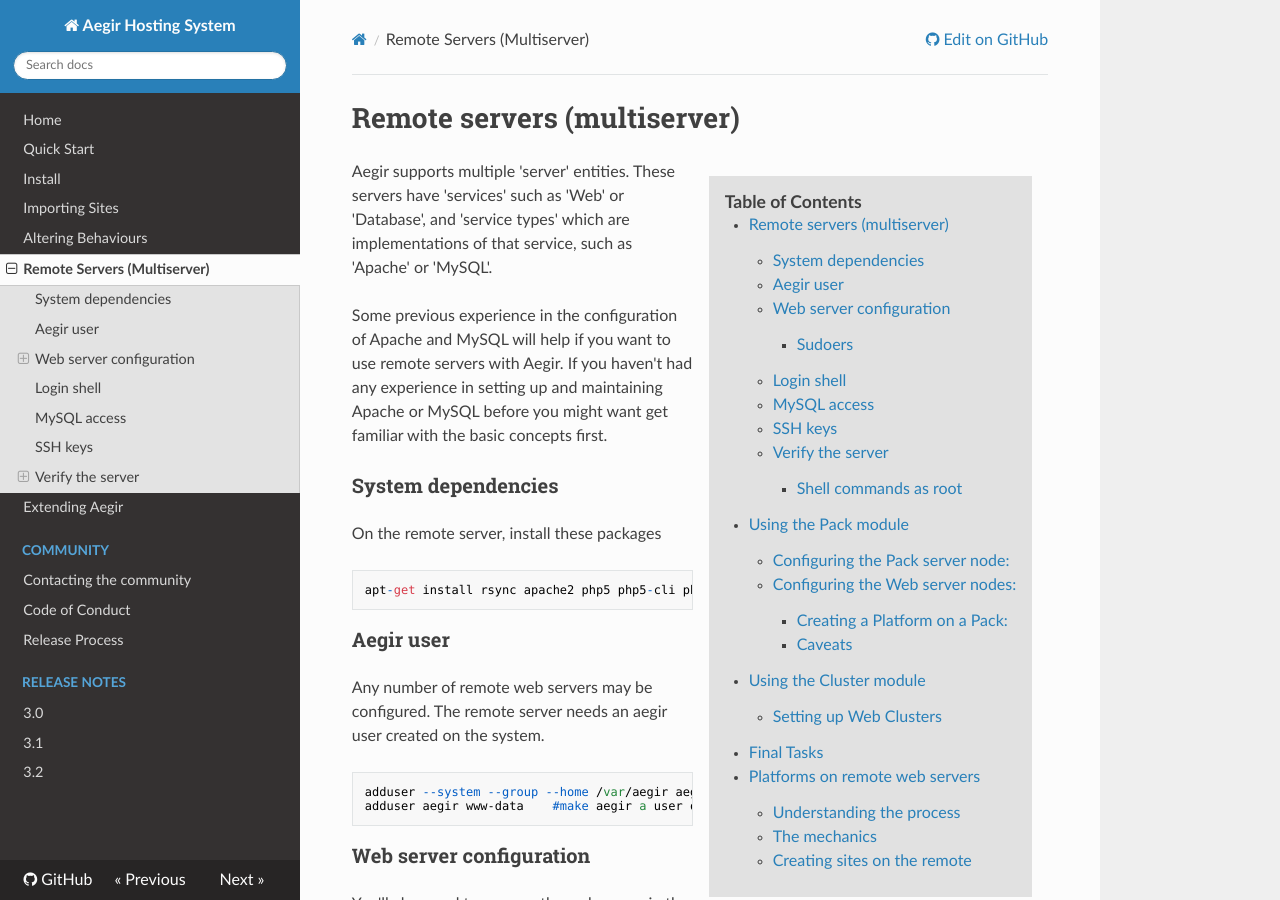
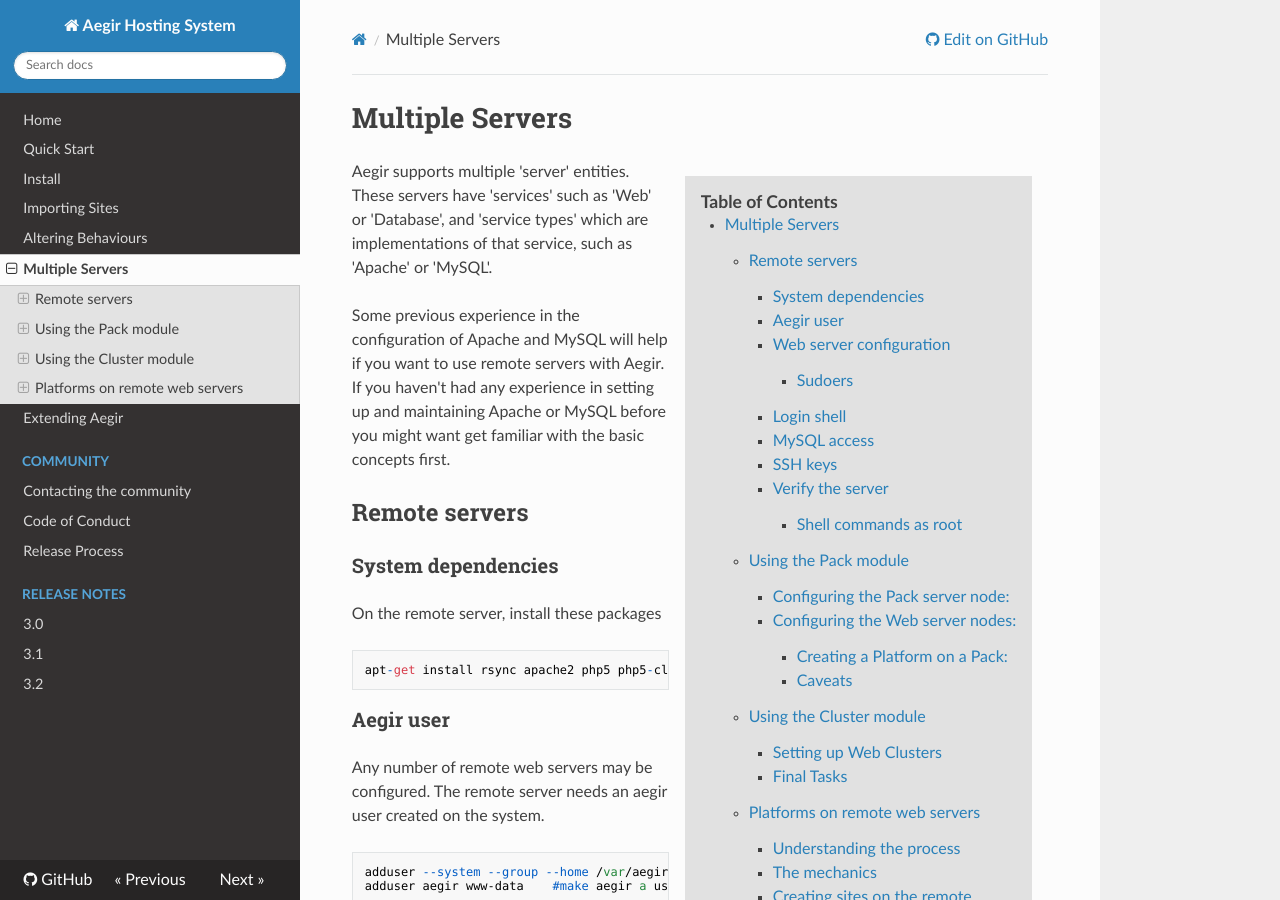
Before and after one commit to aegir-project/documentation, an MkDocs documentation site: the page built from docs/remote-servers.md, in a window 1280 px wide and 900 px high. Built offline with MkDocs 1.6.1, drawn with Linux system fonts in a browser that asks for light colours; nearby versions of some CDN libraries; old or Windows-style settings are respelled for this version of MkDocs.

Commit message:
Fix multi-server structure.

```diff
--- a/docs/remote-servers.md
+++ b/docs/remote-servers.md
@@ -1,5 +1,5 @@
-Remote servers (multiserver)
-============================
+Multiple Servers
+================
 
 [TOC]
 
@@ -7,6 +7,9 @@
 
 Some previous experience in the configuration of Apache and MySQL will help if you want to use remote servers with Aegir. If you haven't had any experience in setting up and maintaining Apache or MySQL before you might want get familiar with the basic concepts first.
 
+
+Remote servers
+--------------
 
 ### System dependencies
 
@@ -136,7 +139,7 @@
 
 
 Using the Pack module
-=====================
+---------------------
 
 If you wish to run the same website concurrently on multiple hosts you use the Pack module. Enable the pack module as you would any other drupal module.
 
@@ -191,7 +194,7 @@
 
 
 Using the Cluster module
-========================
+------------------------
 
 If you wish to run the same website concurrently on multiple hosts you can use the Pack or Cluster module.
 
@@ -201,8 +204,8 @@
 
 This documentation page is about the **Web Cluster** module.
 
-Setting up Web Clusters
------------------------
+
+### Setting up Web Clusters
 
 In this setup, we will add two web servers and a single database server.
 
@@ -227,8 +230,7 @@
 3. Edit /etc/hosts or your DNS so myclustersite.com resolves to the IP of server #2.
 4. Visit the URL http://myclustersite.com again. If the site works, we know we can load the site from remote server #2.
 
-Final Tasks
-===========
+### Final Tasks
 
 There are two important final tasks to get a working drupal site running on a server cluster:
 
@@ -244,7 +246,7 @@
 
 
 Platforms on remote web servers
-===============================
+-------------------------------
 
 If you have been using Aegir for a while simply because it handles updates, moving to new releases, cloning, aliases and everything Drupal with such elegance on a single server - you might not be entirely clear on what changes when you make the move to multiple servers. Hopefully this will help.
 
--- a/mkdocs.yml
+++ b/mkdocs.yml
@@ -8,7 +8,7 @@
 - Install: 'install.md'
 - 'Importing Sites': 'importing-sites.md'
 - 'Altering Behaviours': 'altering-behaviours.md'
-- 'Remote Servers (Multiserver)': 'remote-servers.md'
+- 'Multiple Servers': 'remote-servers.md'
 - 'Extending Aegir': 'contrib-modules.md'
 - Community:
   - 'Contacting the community': 'community/contact.md'
```
